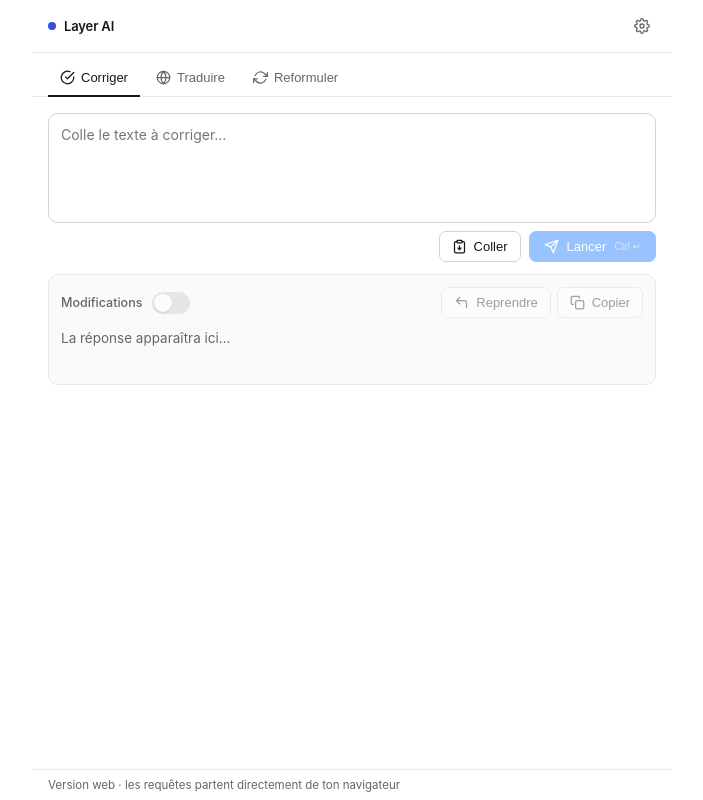
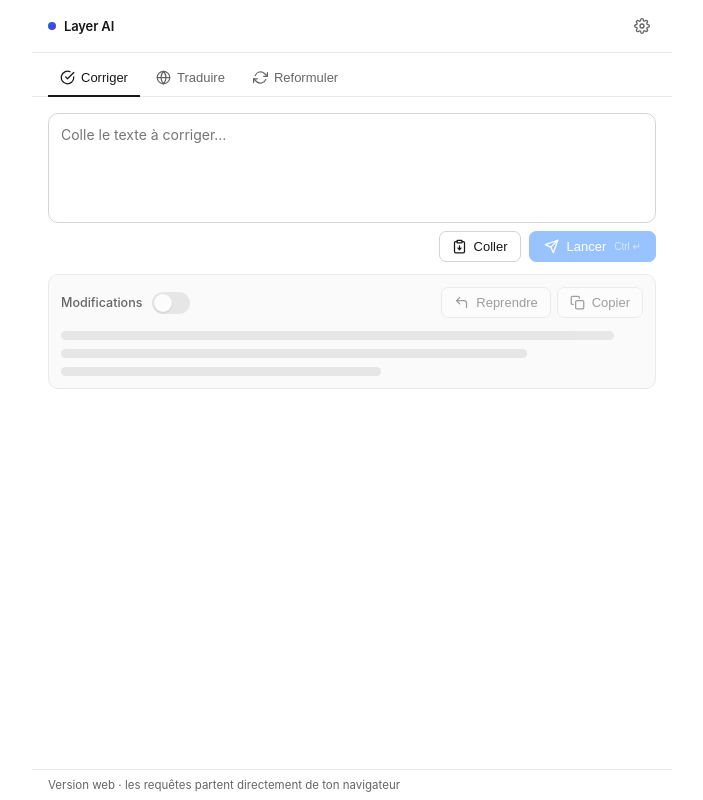
Before and after one commit to johndoe-amsa/Layer-AI, a React (Vite) app: page / in a window 1280 px wide. Shown: the whole page, without its empty margins (288-991 px from the left). Built offline with nearby package versions, Linux system fonts and the light colour scheme.

Commit message:
Remplacer le texte d'attente par un squelette de réponse
L'état vide de la zone de réponse affiche désormais des lignes squelettes
grisées (largeurs variées, légère pulsation) plutôt qu'un simple texte,
pour suggérer plus joliment la réponse à venir.

```diff
--- a/src/App.tsx
+++ b/src/App.tsx
@@ -323,10 +323,14 @@ export default function App() {
             </div>
           ) : (
             <div className="output-text">
-              {output ||
-                (!busy && (
-                  <span className="output-placeholder">La réponse apparaîtra ici…</span>
-                ))}
+              {output}
+              {!output && !busy && (
+                <div className="output-empty" aria-hidden="true">
+                  <span className="skeleton-line" />
+                  <span className="skeleton-line" />
+                  <span className="skeleton-line" />
+                </div>
+              )}
               {busy && <span className="cursor" />}
             </div>
           )}
--- a/src/styles.css
+++ b/src/styles.css
@@ -318,8 +318,41 @@ textarea:focus {
   min-height: 44px;
 }
 
-.output-placeholder {
-  color: var(--muted);
+/* État vide : squelette de texte suggérant la réponse à venir. */
+.output-empty {
+  display: flex;
+  flex-direction: column;
+  gap: 9px;
+  padding-top: 3px;
+  animation: placeholder-pulse 2.4s ease-in-out infinite;
+}
+
+.skeleton-line {
+  height: 9px;
+  border-radius: 5px;
+  background: var(--border-strong);
+}
+
+.skeleton-line:nth-child(1) {
+  width: 95%;
+}
+
+.skeleton-line:nth-child(2) {
+  width: 80%;
+}
+
+.skeleton-line:nth-child(3) {
+  width: 55%;
+}
+
+@keyframes placeholder-pulse {
+  0%,
+  100% {
+    opacity: 0.35;
+  }
+  50% {
+    opacity: 0.6;
+  }
 }
 
 /* ---- Surlignage des modifications (onglet Corriger) ---- */
```
